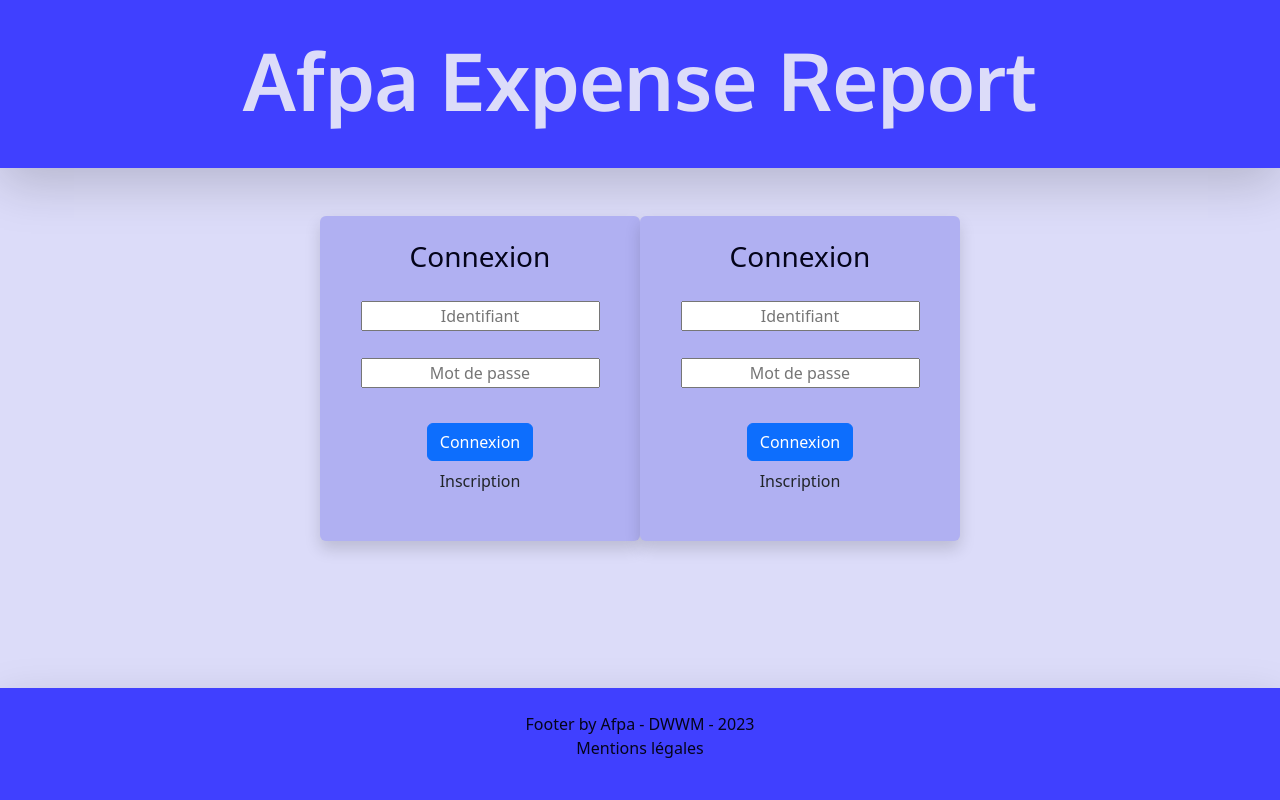
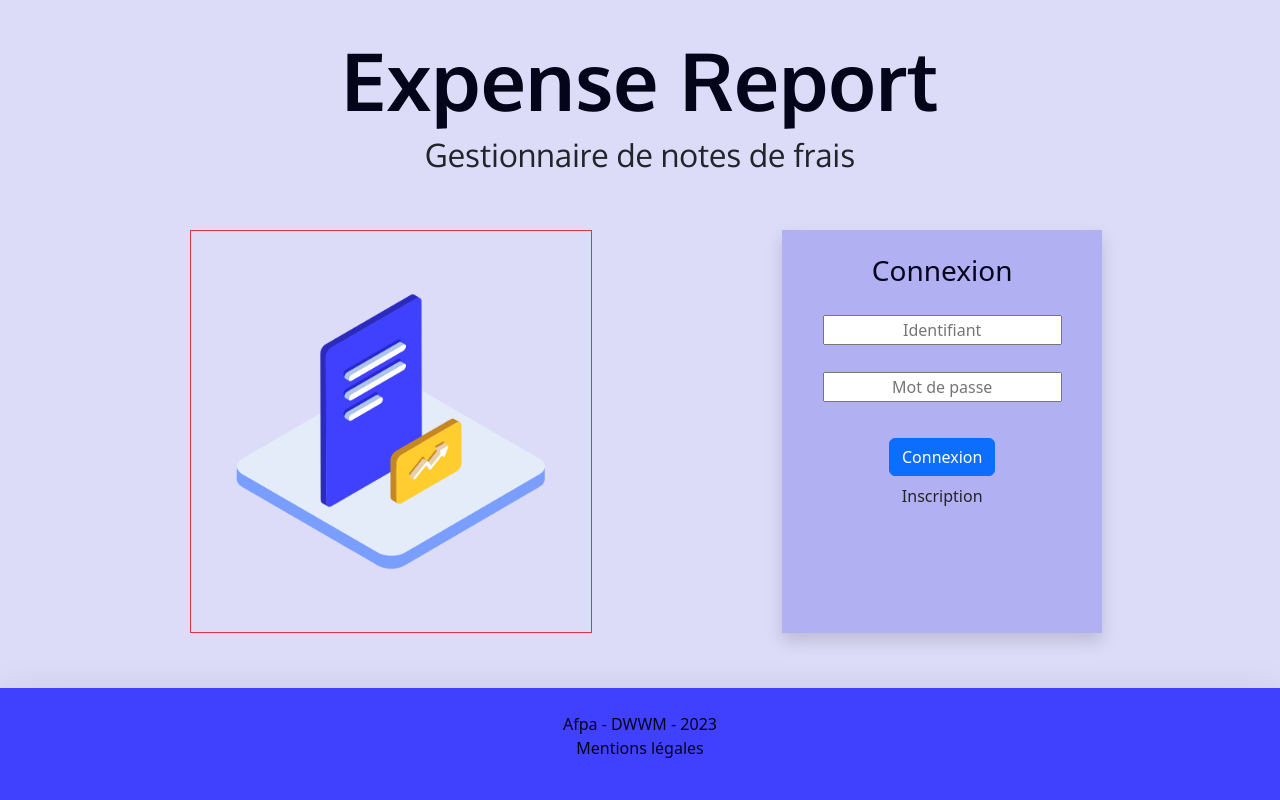
Before and after one commit to AnousoneM/afpa-expense-pdo, a PHP site: page /views/login-view.php in a window 1280 px wide. Run offline with PHP 8.4, Linux system fonts and the light colour scheme; some libraries are stand-ins or nearby versions.

Commit message:
modif de la page de login

```diff
--- a/assets/style/style.css
+++ b/assets/style/style.css
@@ -22,14 +22,13 @@
   .header {
       padding: 2em 0;
       font-family: 'Oxygen', sans-serif;
-      background-color: #4040ff;
   }
 
   .header h1 {
       font-size: 5em;
       font-weight: 700;
       font-style: normal;
-      color: #dcdcf9;
+      color: #04041a;
   }
 
   .footer {
--- a/views/login-view.php
+++ b/views/login-view.php
@@ -1,21 +1,12 @@
 <?php include_once 'template/head.php'; ?>
 
-<div class="row mx-0 justify-content-center text-center">
+<div class="row mx-0 justify-content-evenly text-center">
 
-    <div class="col-lg-3 col-10 bg-module shadow mt-5 pt-4 pb-5 rounded">
-        <p class="h3">Connexion</p>
-        <form action="" method="POST" novalidate>
-            <div class="login-error"><?= $errors['mail'] ?? '' ?></div>
-            <input class="d-block mx-auto mb-2 text-center" type="mail" name="mail" placeholder="Identifiant" value="<?= $_POST['mail'] ?? '' ?>" required>
-            <div class="login-error"><?= $errors['password'] ?? '' ?></div>
-            <input class="d-block mx-auto mb-2 text-center" type="password" name="password" placeholder="Mot de passe" required>
-            <div class="login-error"><?= $errors['signIn'] ?? '' ?></div>
-            <button class="btn btn-primary my-2" type="submit">Connexion</button>
-        </form>
-        <a class="d-block text-decoration-none text-dark" href="../controllers/register-controller.php">Inscription</a>
+    <div class="col-lg-4 col-10 mt-3">
+        <img src="../assets/img/credit-report-svgrepo-com.png" alt="Icone du site" class="img-fluid border border-danger">
     </div>
 
-    <div class="col-lg-3 col-10 bg-module shadow mt-5 pt-4 pb-5 rounded">
+    <div class="col-lg-3 col-10 bg-module shadow mt-3 pt-4 pb-5">
         <p class="h3">Connexion</p>
         <form action="" method="POST" novalidate>
             <div class="login-error"><?= $errors['mail'] ?? '' ?></div>
--- a/views/template/footer.php
+++ b/views/template/footer.php
@@ -1,5 +1,5 @@
 <footer class="footer mt-auto py-4 text-center shadow-lg">
-    <a class="text-decoration-none" href="../controllers/login-controller.php">Footer by Afpa - DWWM - 2023</a>
+    <a class="text-decoration-none" href="../controllers/login-controller.php">Afpa - DWWM - 2023</a>
     <a class="text-decoration-none" href="../controllers/login-controller.php"><p>Mentions légales</p></a>
 
     <!-- nous faisons apparaitre un lien de déconnexion uniquement si l'utilisateur est connecté -->
--- a/views/template/head.php
+++ b/views/template/head.php
@@ -14,8 +14,9 @@
 </head>
 
 <body class="body d-flex flex-column vh-100">
-    <header class="header d-flex flex-column justify-content-center text-center shadow-lg">
+    <header class="header d-flex flex-column justify-content-center text-center">
         <a href="../controllers/home-controller.php" class="text-decoration-none text-dark">
-            <h1>Afpa Expense Report</h1>
+            <h1>Expense Report</h1>
+            <p class="h2">Gestionnaire de notes de frais</p>
         </a>
     </header>
```
